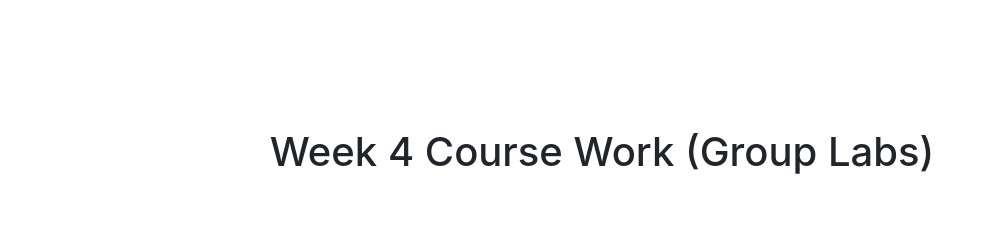
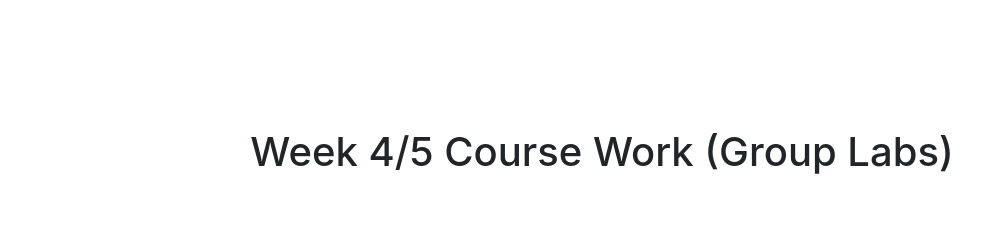
Before and after one commit to Easybuoy/vue-spaces-group-two, a plain HTML site: page index.html in a window 1280 px wide. Shown: the top 226 px of the page, without its empty margins (38-1019 px from the left). Drawn offline with nearby package versions, Linux system fonts and the light colour scheme.

Commit message:
Changed Title and sitename

```diff
--- a/index.html
+++ b/index.html
@@ -3,7 +3,7 @@
 <head>
     <meta charset="UTF-8">
     <meta name="viewport" content="width=device-width, initial-scale=1.0">
-    <title>Vue week2</title>
+    <title>Vue week 4/5 (Group Labs) Course work</title>
     <link rel="stylesheet" href="https://stackpath.bootstrapcdn.com/bootstrap/4.5.2/css/bootstrap.min.css">
     <script src="https://cdn.jsdelivr.net/npm/vue@2.6.12/dist/vue.js"></script>
     <script src="https://kit.fontawesome.com/7080cd0a09.js" crossorigin="anonymous"></script>
@@ -33,7 +33,7 @@
                 el: "#app",
                 data:{
 
-                    sitename: 'Week 4 Course Work (Group Labs)',
+                    sitename: 'Week 4/5 Course Work (Group Labs)',
 
                     lesson:    {
                        id: 1,
```
